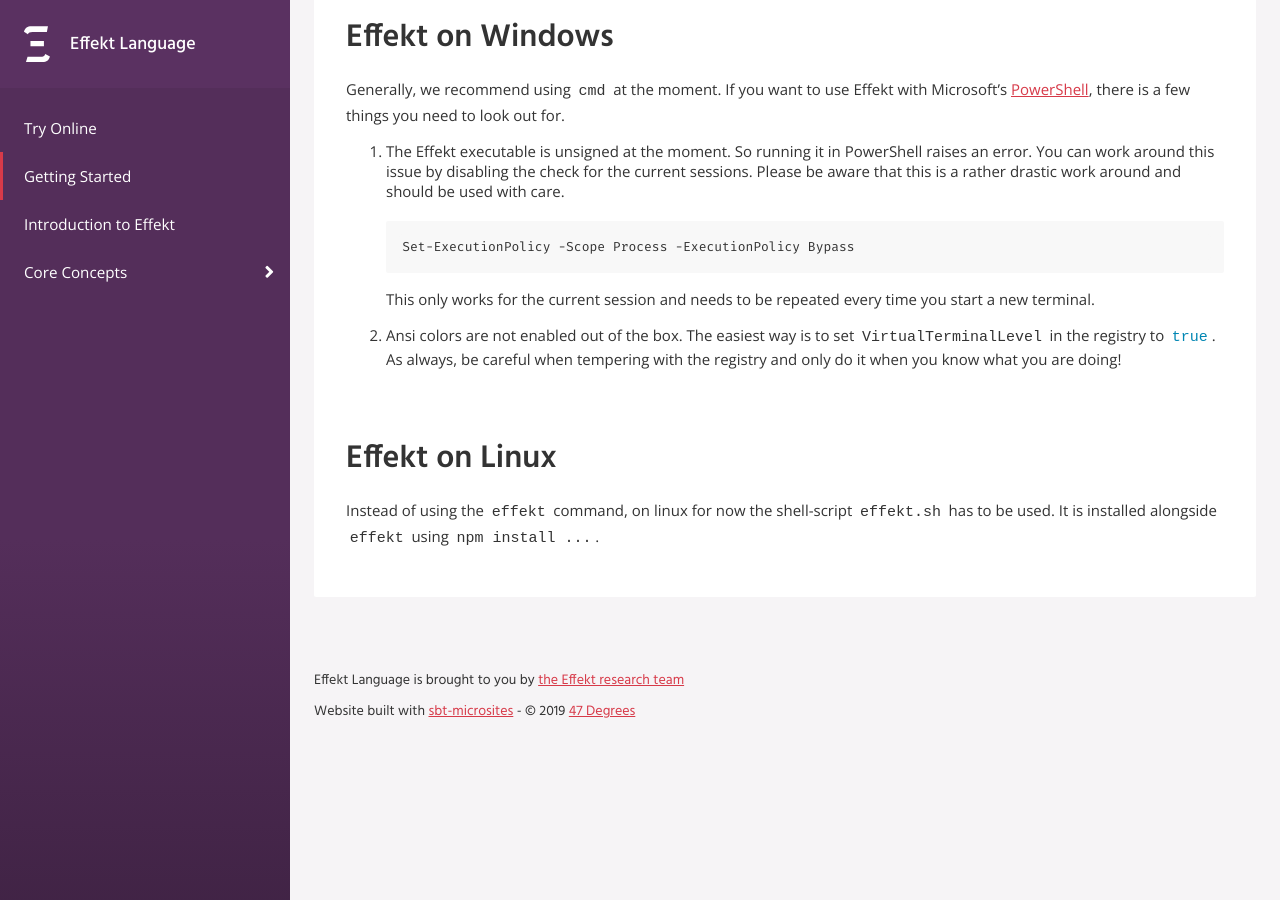
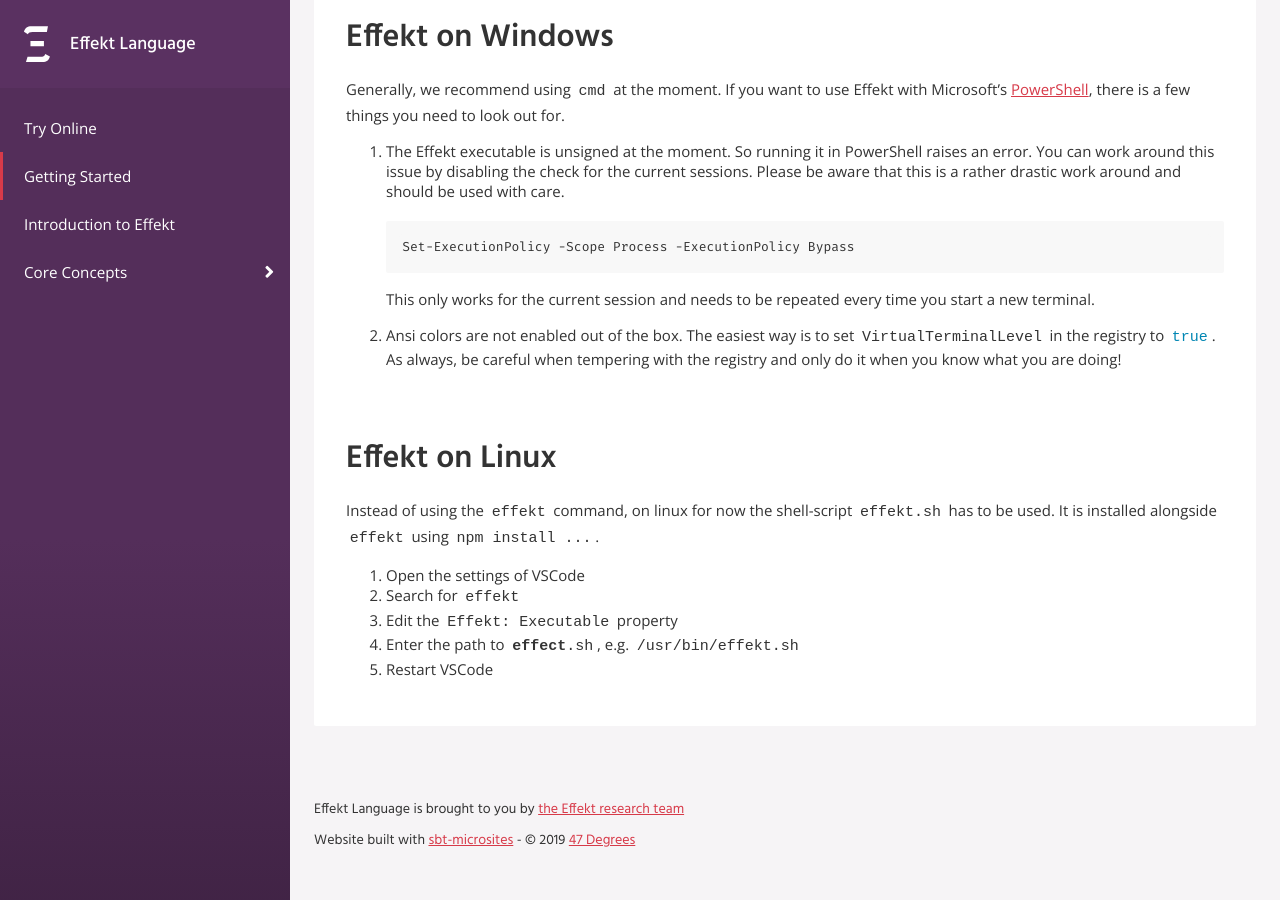
Before and after one commit to effekt-lang/effekt-website, a Jekyll site: the page built from docs/getting-started.md, in a window 1280 px wide and 900 px high, scrolled down 4370 px. Built offline with Jekyll 4.4.1, drawn with Linux system fonts in a browser that asks for light colours.

Commit message:
Update VSCode setup guide for Linux

```diff
--- a/docs/getting-started.md
+++ b/docs/getting-started.md
@@ -172,3 +172,9 @@
 Instead of using the `effekt` command, on linux for now the shell-script
 `effekt.sh` has to be used. It is installed alongside `effekt` using
 `npm install ...`.
+
+1. Open the settings of VSCode
+2. Search for `effekt`
+3. Edit the `Effekt: Executable` property
+4. Enter the path to `effect.sh`, e.g. `/usr/bin/effekt.sh`
+5. Restart VSCode
```
